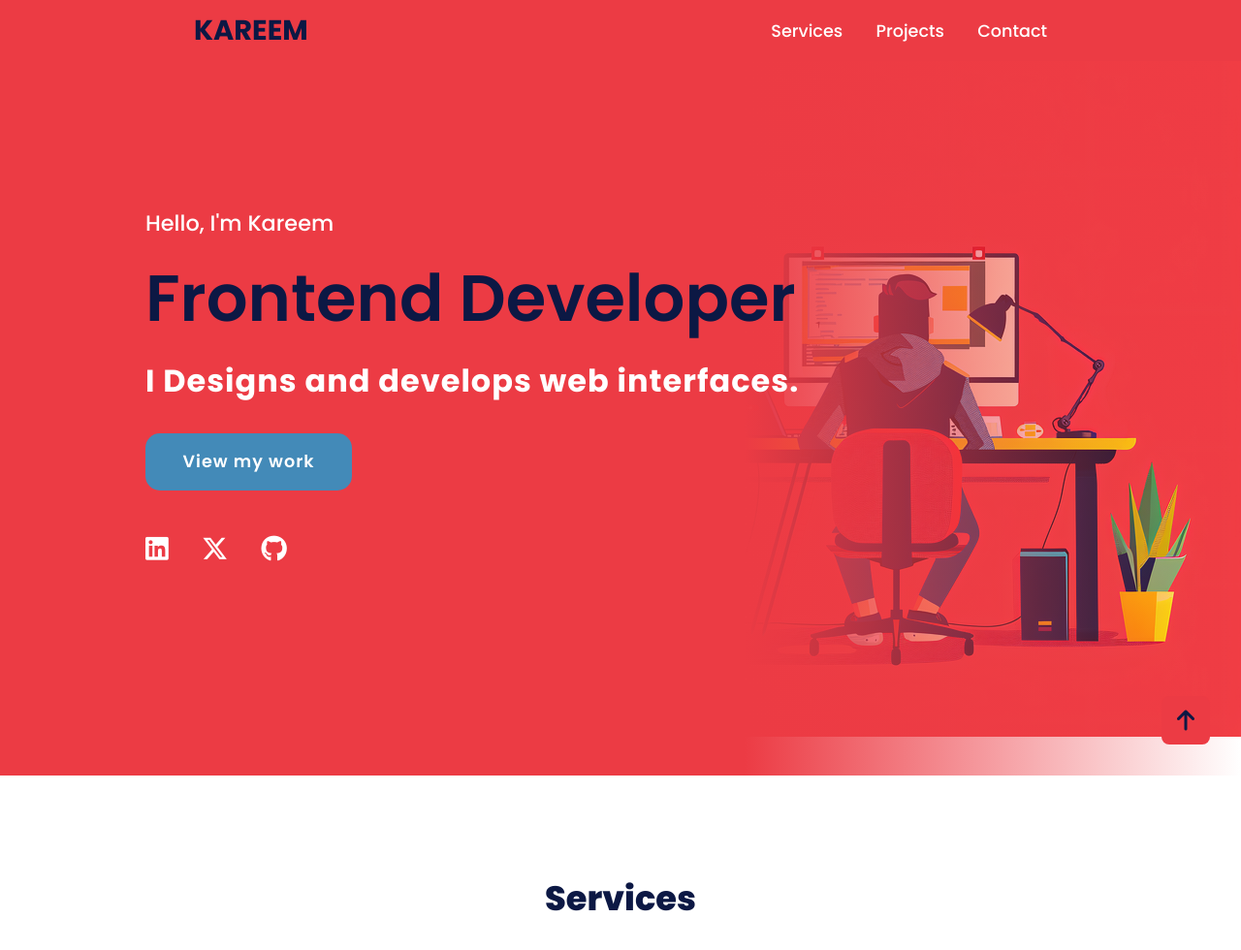
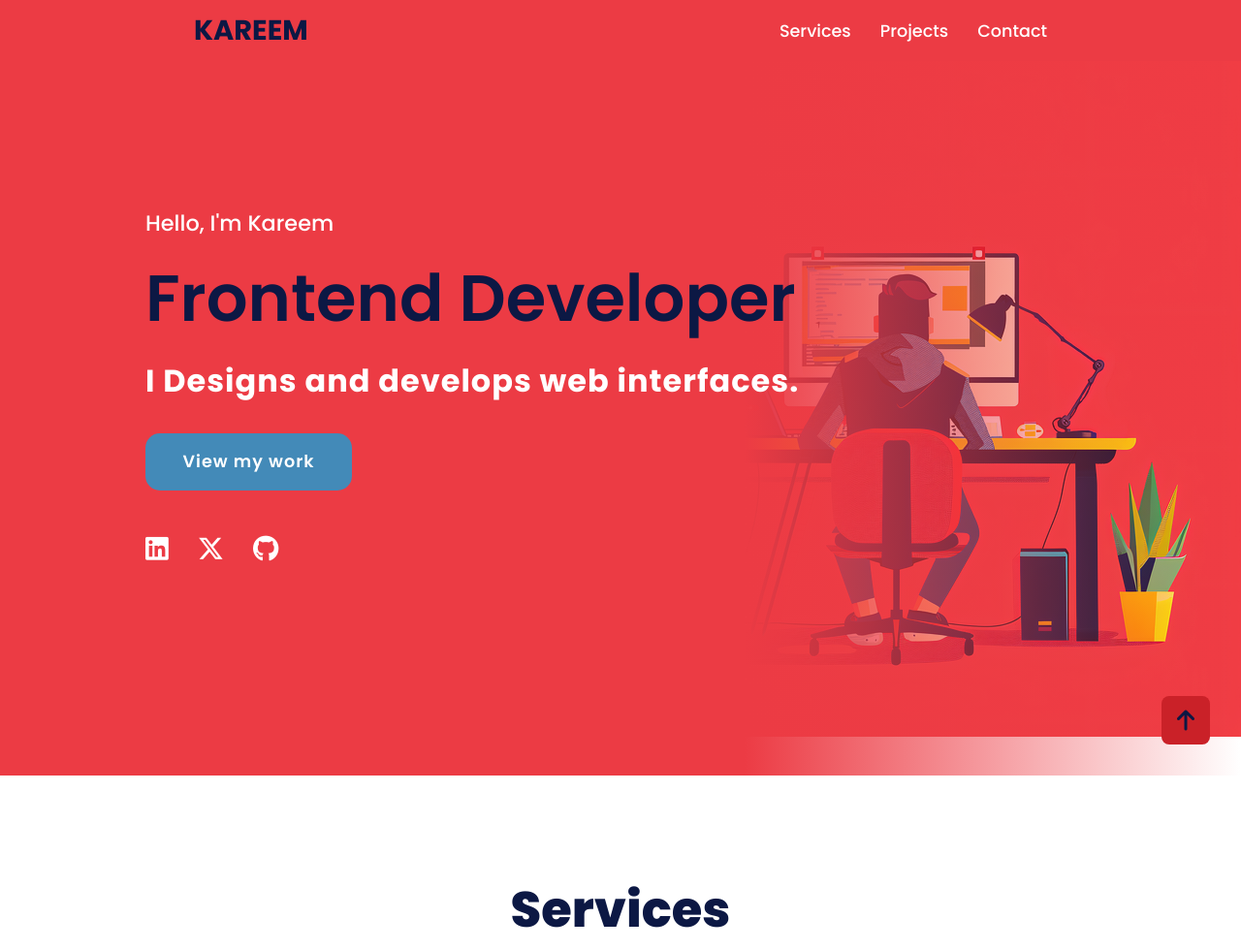
Before and after one commit to Kareem-Safwat/My-Portfolio, a plain HTML site: page index.html in a window 1280 px wide. Shown: the top 980 px of the page at 97% size. Drawn offline with Linux system fonts and the light colour scheme.

Commit message:
reset links margin & change heading size & Change back-tob background color

```diff
--- a/index.html
+++ b/index.html
@@ -210,12 +210,12 @@
         </div>
         <div class="card">
           <div class="icon">
-            <i class="fa-solid fa-envelope"></i>
+            <i class="fa-brands fa-whatsapp"></i>
           </div>
           <div class="info">
-            <h3>Email</h3>
-            <a href="mailto:eng.kareem.safwat@gmail.com" class="email"
-              >eng.kareem.safwat@gmail.com</a
+            <h3>WhatsApp</h3>
+            <a href="tel:+95650180313" class="phone"
+              >+965 50180313</a
             >
           </div>
         </div>
--- a/style.css
+++ b/style.css
@@ -33,12 +33,15 @@ header {
 ::-webkit-scrollbar-thumb:hover {
   background-color: #cb343c;
 }
+.navigation {
+  display: flex;
+  gap: 30px;
+}
 .navigation a {
   color: #fff;
   text-decoration: none;
   font-size: 1.1em;
   font-weight: 500;
-  padding-left: 30px;
   transition: 0.7s ease;
 }
 .navigation a:hover {
@@ -101,16 +104,19 @@ section {
   background-color: #0c1844;
   transform: scale(1.1);
 }
+.social-icons {
+  display: flex;
+  gap: 30px;
+}
 .social-icons a {
   color: #fff;
   font-size: 1.7em;
-  padding-right: 30px;
 }
 .title {
   display: flex;
   justify-content: center;
   color: #0c1844;
-  font-size: 2.2em;
+  font-size: 3.2em;
   font-weight: 800;
   margin-bottom: 30px;
 }
@@ -243,7 +249,7 @@ footer {
   display: inline-flex;
   align-items: center;
   justify-content: center;
-  background-color: #ec3b44;
+  background-color: #ca2128;
   border-radius: 0.5rem;
   padding: 0.5rem;
   text-decoration: none;
```
